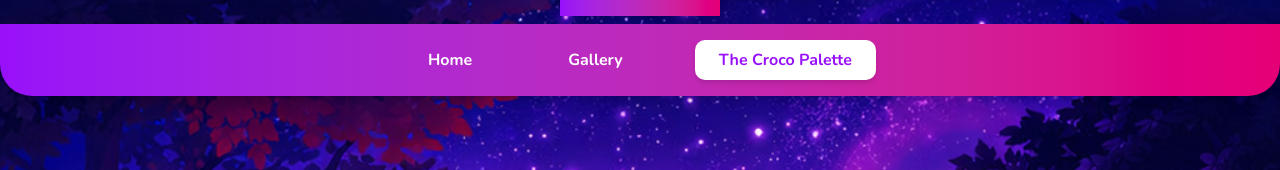
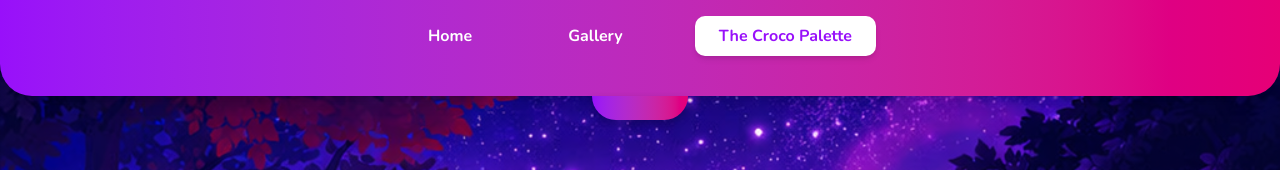
Before and after one commit to xtestegg/site-fero, a React (Vite) app: page /croco-palette in a window 1280 px wide. Shown: the top 170 px of the page. Built offline with nearby package versions, Linux system fonts and the light colour scheme.

Commit message:
Fix: Create identical navbar bump like reference image

```diff
--- a/src/web/components/navbar.tsx
+++ b/src/web/components/navbar.tsx
@@ -4,17 +4,7 @@ interface NavbarProps {
 
 export function Navbar({ currentPage = "home" }: NavbarProps) {
   return (
-    <div className="relative pt-6">
-      {/* Curved bump at top center */}
-      <div
-        className="absolute left-1/2 transform -translate-x-1/2 -top-4 w-40 h-8 bg-gradient-to-r from-purple-600 to-pink-600"
-        style={{
-          borderRadius: "50% 50% 0 0",
-          boxShadow: "0 -2px 8px rgba(0,0,0,0.2)"
-        }}
-      />
-
-      <nav className="bg-gradient-to-r from-purple-600 to-pink-600 shadow-lg" style={{ borderBottomLeftRadius: "2rem", borderBottomRightRadius: "2rem" }}>
+    <nav className="bg-gradient-to-r from-purple-600 to-pink-600 shadow-lg relative" style={{ borderBottomLeftRadius: "2rem", borderBottomRightRadius: "2rem", paddingBottom: "1.5rem" }}>
       <div className="container mx-auto max-w-6xl px-4">
         <div className="flex items-center justify-center gap-12 py-4">
           <a
@@ -49,7 +39,14 @@ export function Navbar({ currentPage = "home" }: NavbarProps) {
           </a>
         </div>
       </div>
+
+      {/* Curved bump in the center bottom */}
+      <div
+        className="absolute left-1/2 transform -translate-x-1/2 bottom-0 translate-y-full w-24 h-6 bg-gradient-to-r from-purple-600 to-pink-600 rounded-b-3xl"
+        style={{
+          boxShadow: "0 4px 8px rgba(0,0,0,0.2)"
+        }}
+      />
     </nav>
-    </div>
   );
 }
```
Lines whose indentation alone changed are shown as unchanged.
